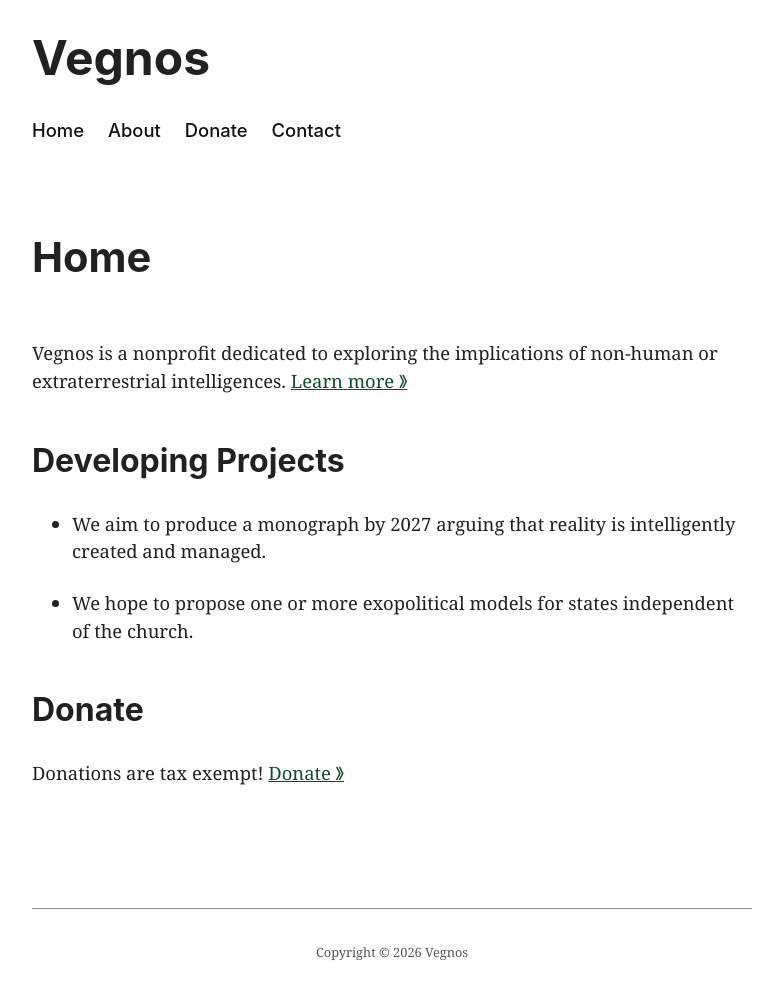
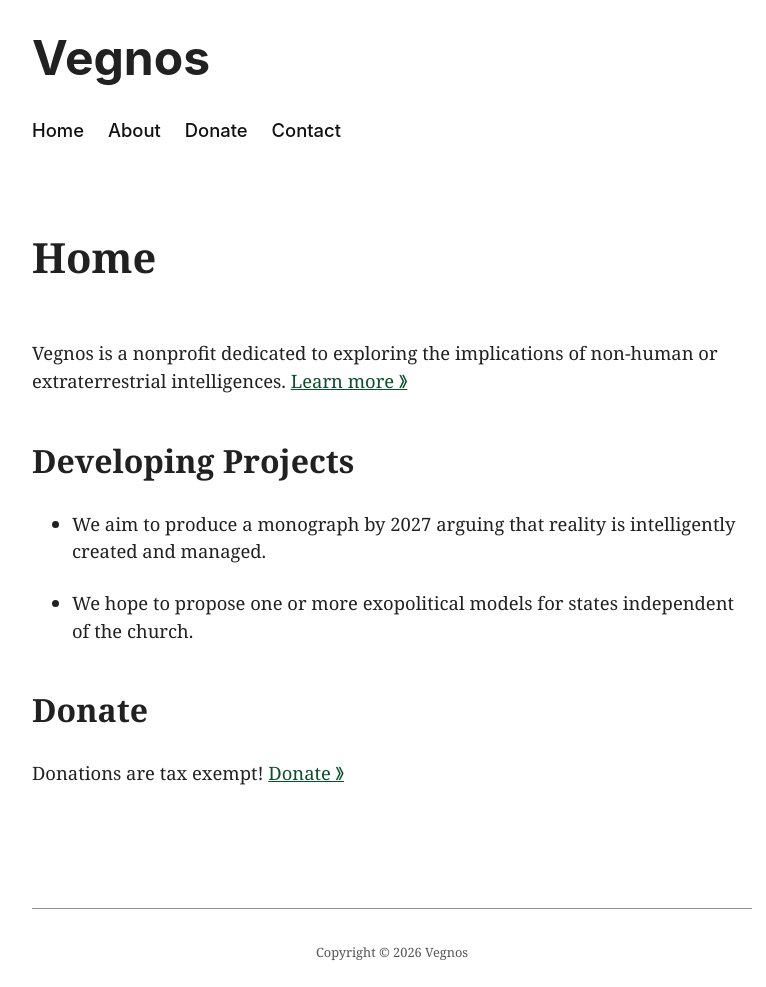
Before and after one commit to jklmnop10/vegnos, a Jekyll site: the page built from index.md, in a window 1280 px wide. Shown: the whole page, without its empty margins (248-1014 px from the left). Built offline with Jekyll 4.4.1, drawn with Linux system fonts in a browser that asks for light colours.

Commit message:
Remove font-family for heading elements
Removed font-family for headings h1 to h6.

```diff
--- a/assets/css/simplecss.css
+++ b/assets/css/simplecss.css
@@ -65,9 +65,6 @@ html {
   /* Set the font globally */
   font-family: var(--serif-font);
   scroll-behavior: smooth;
-}
-h1, h2, h3, h4, h5, h6 {
-	font-family: var(--sans-font);
 }
 .site-header {
 	font-family: var(--sans-font);
```
